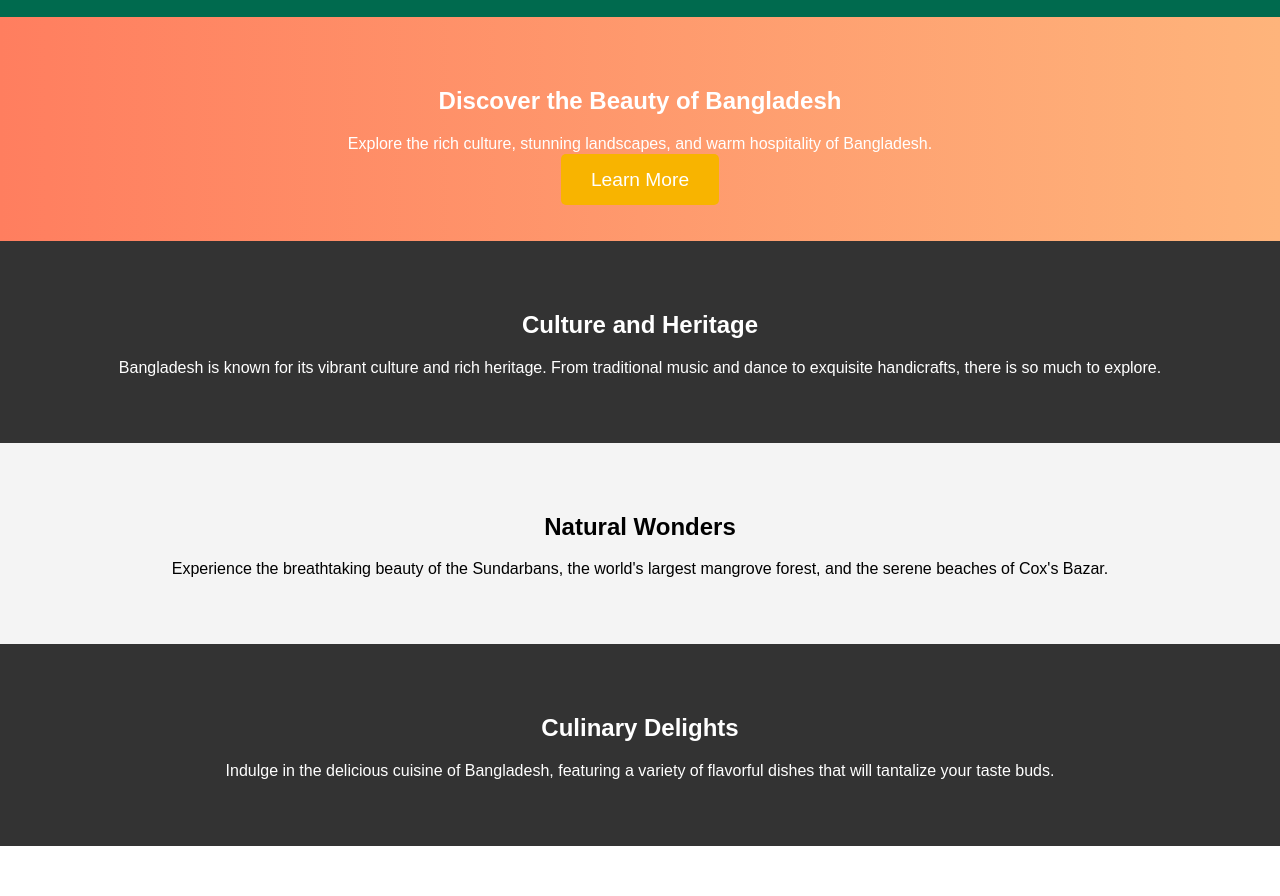
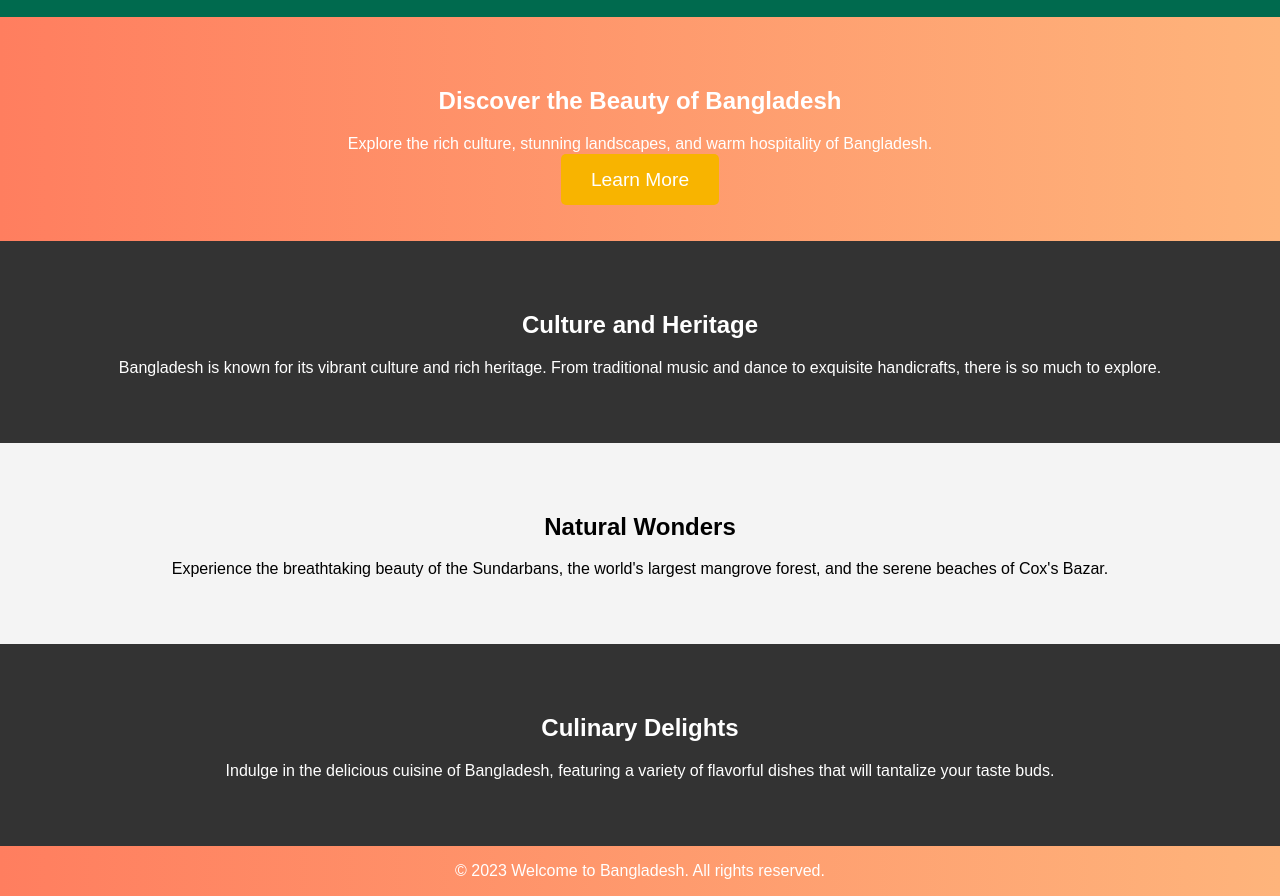
Before and after one commit to sohelnaptech/test-action, a plain HTML site: page index.html in a window 1280 px wide. Shown: the part 68-964 px from the top of the page. Before the commit the page ends 914 px from the top, so only its background shows below. Drawn offline with Linux system fonts and the light colour scheme.

Commit message:
footer add

```diff
--- a/index.html
+++ b/index.html
@@ -66,5 +66,9 @@
         <h2>Culinary Delights</h2>
         <p>Indulge in the delicious cuisine of Bangladesh, featuring a variety of flavorful dishes that will tantalize your taste buds.</p>
     </section>
+
+    <footer>
+        <p>&copy; 2023 Welcome to Bangladesh. All rights reserved.</p>
+    </footer>
 </body>
 </html>
```
